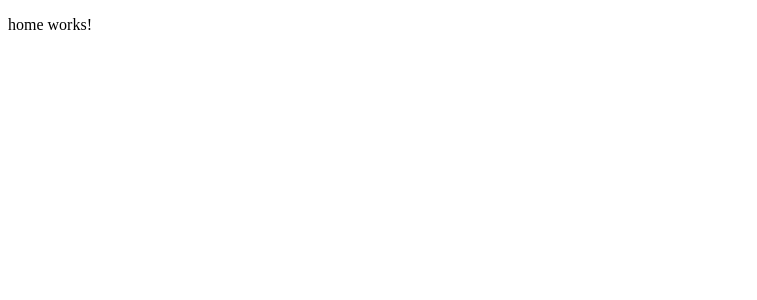
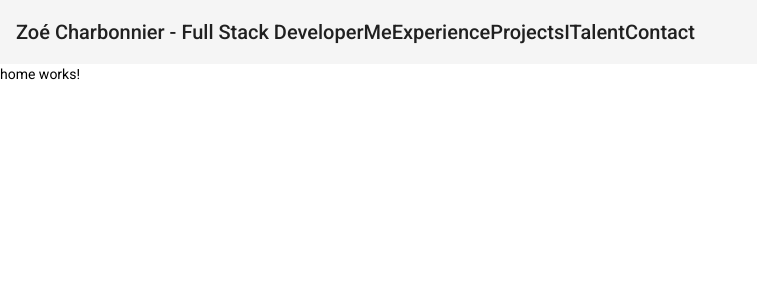
Before and after one commit to ZoeCharbonnier/zoecharbonnier, an Angular app: page /home in a window 1280 px wide. Shown: the top 300 px of the page, without its empty margins (0-757 px from the left). Built offline with nearby package versions, Linux system fonts and the light colour scheme.

Commit message:
setup toolbar

```diff
--- a/angular.json
+++ b/angular.json
@@ -28,6 +28,7 @@
               "src/assets"
             ],
             "styles": [
+              "./node_modules/@angular/material/prebuilt-themes/indigo-pink.css",
               "src/styles.scss"
             ],
             "scripts": []
@@ -91,6 +92,7 @@
               "src/assets"
             ],
             "styles": [
+              "./node_modules/@angular/material/prebuilt-themes/indigo-pink.css",
               "src/styles.scss"
             ],
             "scripts": []
--- a/package.json
+++ b/package.json
@@ -12,10 +12,12 @@
   "private": true,
   "dependencies": {
     "@angular/animations": "~11.2.6",
+    "@angular/cdk": "^11.2.13",
     "@angular/common": "~11.2.6",
     "@angular/compiler": "~11.2.6",
     "@angular/core": "~11.2.6",
     "@angular/forms": "~11.2.6",
+    "@angular/material": "^11.2.13",
     "@angular/platform-browser": "~11.2.6",
     "@angular/platform-browser-dynamic": "~11.2.6",
     "@angular/router": "~11.2.6",
@@ -29,6 +31,7 @@
     "@angular/compiler-cli": "~11.2.6",
     "@types/jasmine": "~3.6.0",
     "@types/node": "^12.11.1",
+    "autoprefixer": "^10.3.1",
     "codelyzer": "^6.0.0",
     "jasmine-core": "~3.6.0",
     "jasmine-spec-reporter": "~5.0.0",
@@ -37,7 +40,9 @@
     "karma-coverage": "~2.0.3",
     "karma-jasmine": "~4.0.0",
     "karma-jasmine-html-reporter": "^1.5.0",
+    "postcss": "^8.3.6",
     "protractor": "~7.0.0",
+    "tailwindcss": "^2.2.7",
     "ts-node": "~8.3.0",
     "tslint": "~6.1.0",
     "typescript": "~4.1.5"
--- a/src/app/home/home.component.html
+++ b/src/app/home/home.component.html
@@ -1 +1,9 @@
+<mat-toolbar>
+  <span>Zoé Charbonnier - Full Stack Developer</span>
+  <span>Me</span>
+  <span>Experience</span>
+  <span>Projects</span>
+  <span>ITalent</span>
+  <span>Contact</span>
+</mat-toolbar>
 <p>home works!</p>
--- a/src/index.html
+++ b/src/index.html
@@ -6,8 +6,11 @@
   <base href="/">
   <meta name="viewport" content="width=device-width, initial-scale=1">
   <link rel="icon" type="image/x-icon" href="favicon.ico">
+  <link rel="preconnect" href="https://fonts.gstatic.com">
+  <link href="https://fonts.googleapis.com/css2?family=Roboto:wght@300;400;500&display=swap" rel="stylesheet">
+  <link href="https://fonts.googleapis.com/icon?family=Material+Icons" rel="stylesheet">
 </head>
-<body>
+<body class="mat-typography">
   <app-root></app-root>
 </body>
 </html>
--- a/src/styles.scss
+++ b/src/styles.scss
@@ -1 +1,4 @@
 /* You can add global styles to this file, and also import other style files */
+
+html, body { height: 100%; }
+body { margin: 0; font-family: Roboto, "Helvetica Neue", sans-serif; }
```
Also changed, not shown: src/app/app.module.ts (+8 -7 lines), src/app/shared/material/angular-material/angular-material.module.ts (added, +8 -0 lines), 1 other file (tests, documents, lock files or other folders).
